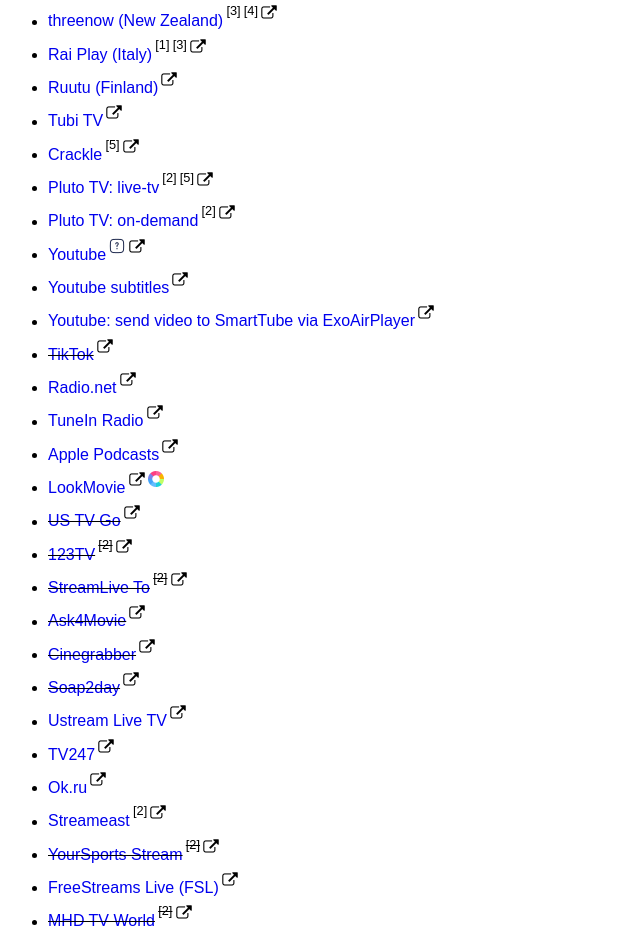
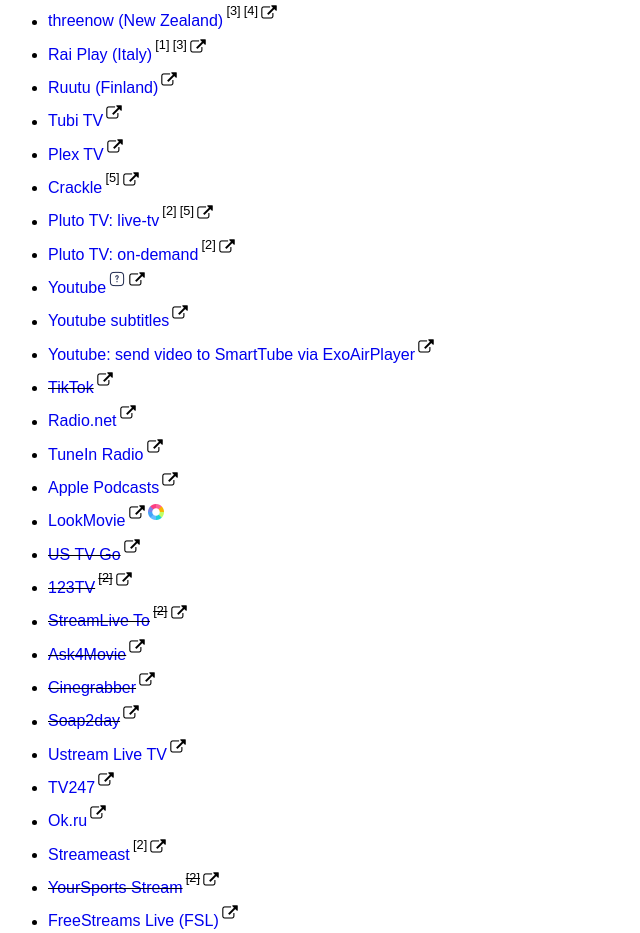
Before and after one commit to warren-bank/Android-WebMonkey, a plain HTML site: page index.html in a window 1280 px wide. Shown: the part 1273-2206 px from the top of the page, without its empty margins (0-640 px from the left). Drawn offline with Linux system fonts and the light colour scheme.

Commit message:
add: Plex TV

```diff
--- a/index.html
+++ b/index.html
@@ -99,6 +99,7 @@
       <li><a href="https://github.com/warren-bank/crx-Rai-Play/raw/webmonkey-userscript/es5/webmonkey-userscript/Rai-Play.user.js">Rai Play (Italy)</a><sup class="reference"><span>[1]</span></sup><sup class="reference"><span>[3]</span></sup><sup class="reference"><a target="_blank" href="https://www.raiplay.it/"><img src="img/open-external-website.png" title="open external website" /></a></sup></li>
       <li><a href="https://github.com/warren-bank/crx-ruutu-fi/raw/webmonkey-userscript/es5/webmonkey-userscript/ruutu-fi.user.js">Ruutu (Finland)</a><sup class="reference"><a target="_blank" href="https://www.ruutu.fi/"><img src="img/open-external-website.png" title="open external website" /></a></sup></li>
       <li><a href="https://github.com/warren-bank/crx-Tubi-TV/raw/webmonkey-userscript/es5/webmonkey-userscript/Tubi-TV.user.js">Tubi TV</a><sup class="reference"><a target="_blank" href="https://tubitv.com/"><img src="img/open-external-website.png" title="open external website" /></a></sup></li>
+      <li><a href="https://github.com/warren-bank/crx-Plex-TV/raw/webmonkey-userscript/es5/webmonkey-userscript/Plex-TV.user.js">Plex TV</a><sup class="reference"><a target="_blank" href="https://watch.plex.tv/"><img src="img/open-external-website.png" title="open external website" /></a></sup></li>
       <li><a href="https://github.com/warren-bank/crx-Crackle/raw/webmonkey-userscript/es5/webmonkey-userscript/Crackle.user.js">Crackle</a><sup class="reference"><span>[5]</span></sup><sup class="reference"><a target="_blank" href="https://www.crackle.com/tos"><img src="img/open-external-website.png" title="open external website" /></a></sup></li>
       <li><a href="https://github.com/warren-bank/crx-Pluto-TV/raw/live-tv/webmonkey-userscript/es5/webmonkey-userscript/Pluto-TV.user.js">Pluto TV: live-tv</a><sup class="reference"><span>[2]</span></sup><sup class="reference"><span>[5]</span></sup><sup class="reference"><a target="_blank" href="https://pluto.tv/partners#live-tv"><img src="img/open-external-website.png" title="open external website" /></a></sup></li>
       <li><a href="https://github.com/warren-bank/crx-Pluto-TV/raw/on-demand/webmonkey-userscript/es5/webmonkey-userscript/Pluto-TV.user.js">Pluto TV: on-demand</a><sup class="reference"><span>[2]</span></sup><sup class="reference"><a target="_blank" href="https://pluto.tv/partners#on-demand"><img src="img/open-external-website.png" title="open external website" /></a></sup></li>
```
